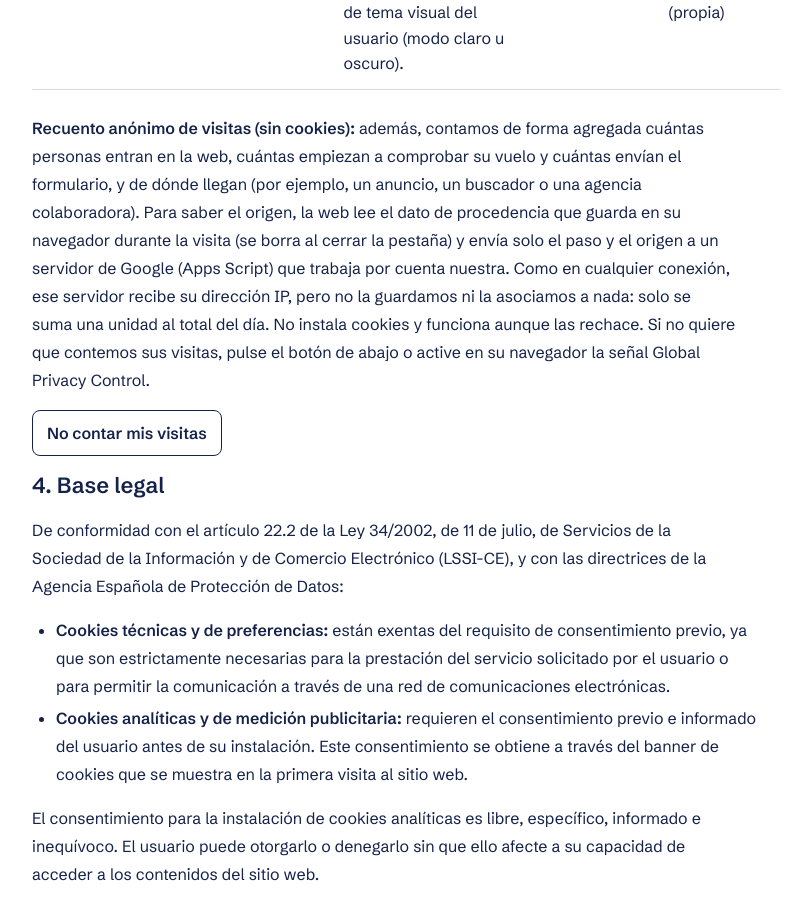
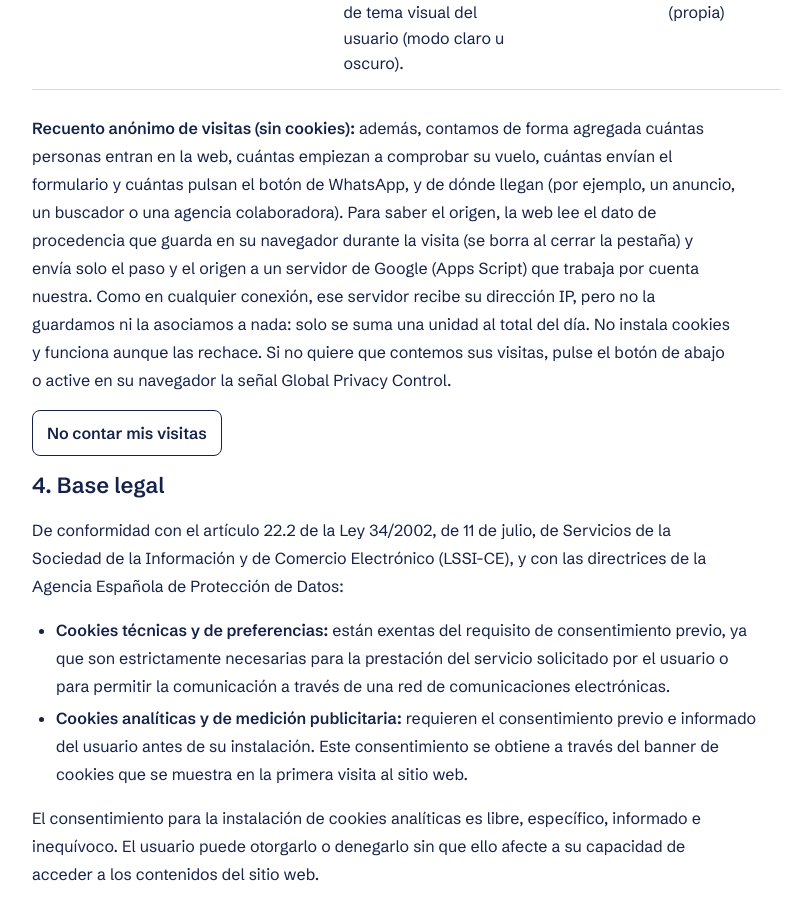
Before and after one commit to PolTB/aeroreclaim-website, a plain HTML site: page politica-cookies.html in a window 1280 px wide. Shown: the part 2488-3389 px from the top of the page, without its empty margins (234-1021 px from the left). Drawn offline with Linux system fonts and the light colour scheme.

Commit message:
Política de cookies: el recuento anónimo incluye también los clics al botón de WhatsApp (M31)
Co-Authored-By: Claude Opus 5.5 <noreply@anthropic.com>

```diff
--- a/politica-cookies.html
+++ b/politica-cookies.html
@@ -336,7 +336,7 @@
             </tr>
           </tbody>
         </table>
-      <p><strong>Recuento anónimo de visitas (sin cookies):</strong> además, contamos de forma agregada cuántas personas entran en la web, cuántas empiezan a comprobar su vuelo y cuántas envían el formulario, y de dónde llegan (por ejemplo, un anuncio, un buscador o una agencia colaboradora). Para saber el origen, la web lee el dato de procedencia que guarda en su navegador durante la visita (se borra al cerrar la pestaña) y envía solo el paso y el origen a un servidor de Google (Apps Script) que trabaja por cuenta nuestra. Como en cualquier conexión, ese servidor recibe su dirección IP, pero no la guardamos ni la asociamos a nada: solo se suma una unidad al total del día. No instala cookies y funciona aunque las rechace. Si no quiere que contemos sus visitas, pulse el botón de abajo o active en su navegador la señal Global Privacy Control.</p>
+      <p><strong>Recuento anónimo de visitas (sin cookies):</strong> además, contamos de forma agregada cuántas personas entran en la web, cuántas empiezan a comprobar su vuelo, cuántas envían el formulario y cuántas pulsan el botón de WhatsApp, y de dónde llegan (por ejemplo, un anuncio, un buscador o una agencia colaboradora). Para saber el origen, la web lee el dato de procedencia que guarda en su navegador durante la visita (se borra al cerrar la pestaña) y envía solo el paso y el origen a un servidor de Google (Apps Script) que trabaja por cuenta nuestra. Como en cualquier conexión, ese servidor recibe su dirección IP, pero no la guardamos ni la asociamos a nada: solo se suma una unidad al total del día. No instala cookies y funciona aunque las rechace. Si no quiere que contemos sus visitas, pulse el botón de abajo o active en su navegador la señal Global Privacy Control.</p>
         <p><button type="button" id="no-contar" style="padding:8px 14px;border-radius:8px;border:1px solid #14224A;background:#fff;color:#14224A;font-weight:600;cursor:pointer">No contar mis visitas</button> <span id="no-contar-estado" role="status"></span></p>
         <script>
           (function () {
```
